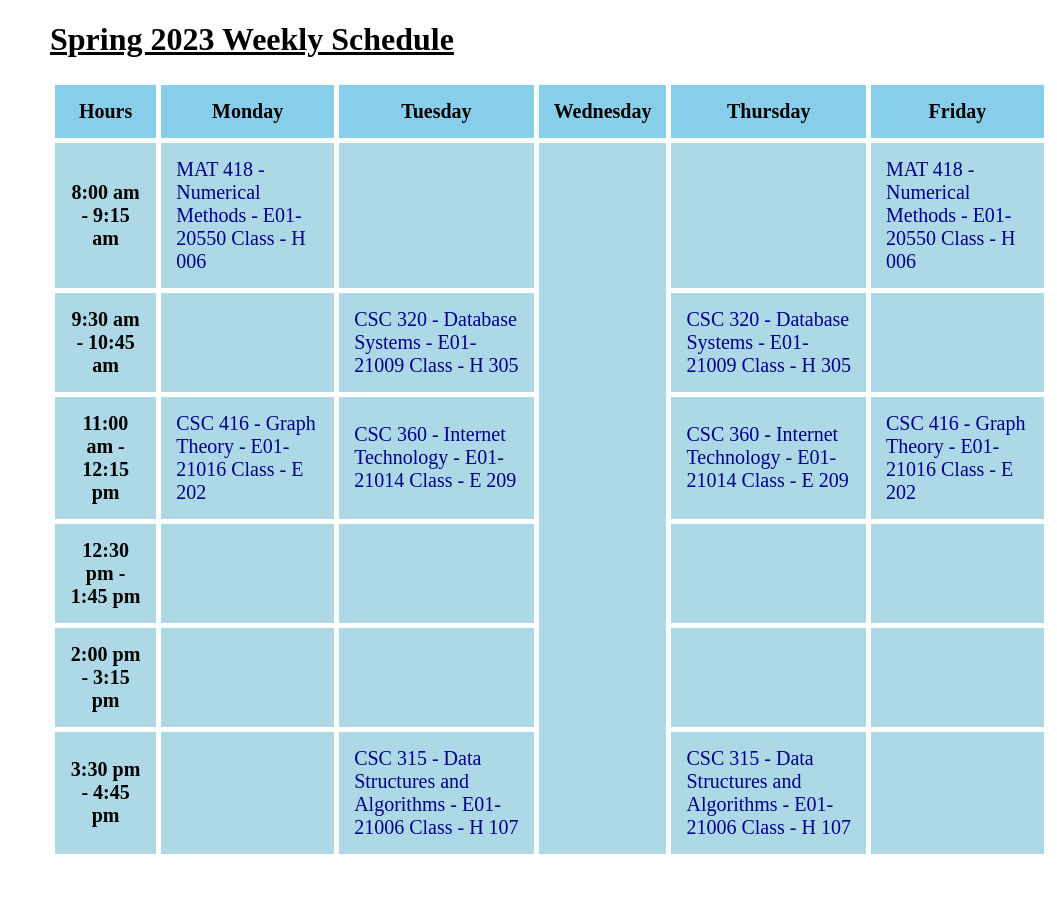
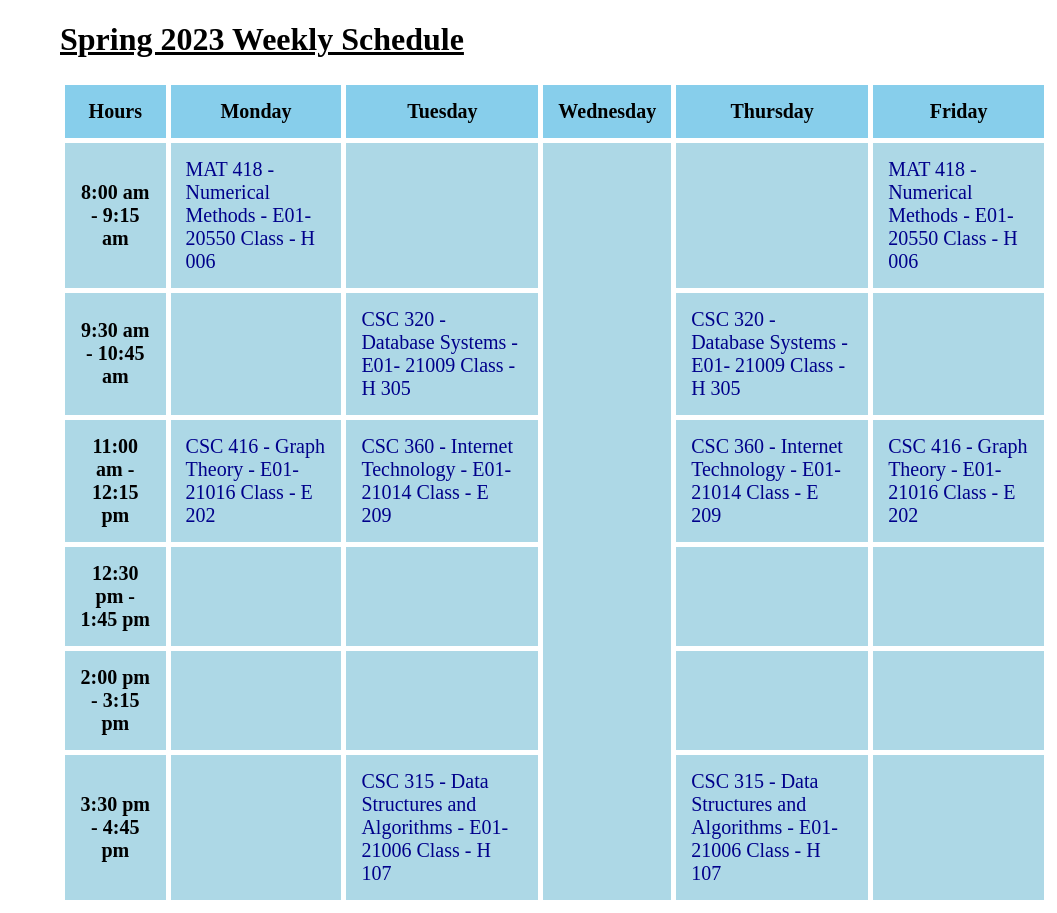
Before and after one commit to christianmouawad21/christian.mouawad.github.io, a plain HTML site: page Schedule.html in a window 1280 px wide. Shown: the whole page, without its empty margins (223-1280 px from the left). Before the commit the page ends 867 px from the top, so only its background shows below. Drawn offline with Linux system fonts and the light colour scheme.

Commit message:
Add files via upload

```diff
--- a/ScheduleBackground.css
+++ b/ScheduleBackground.css
@@ -8,12 +8,12 @@ overflow: hidden;
 }
 
 table{
-margin-left:265px;
+margin-left:275px;
 font-size:20px;
 }
 
 h1{
-margin-left:265px;
+margin-left:275px;
 text-decoration: underline;
 }
 
```
